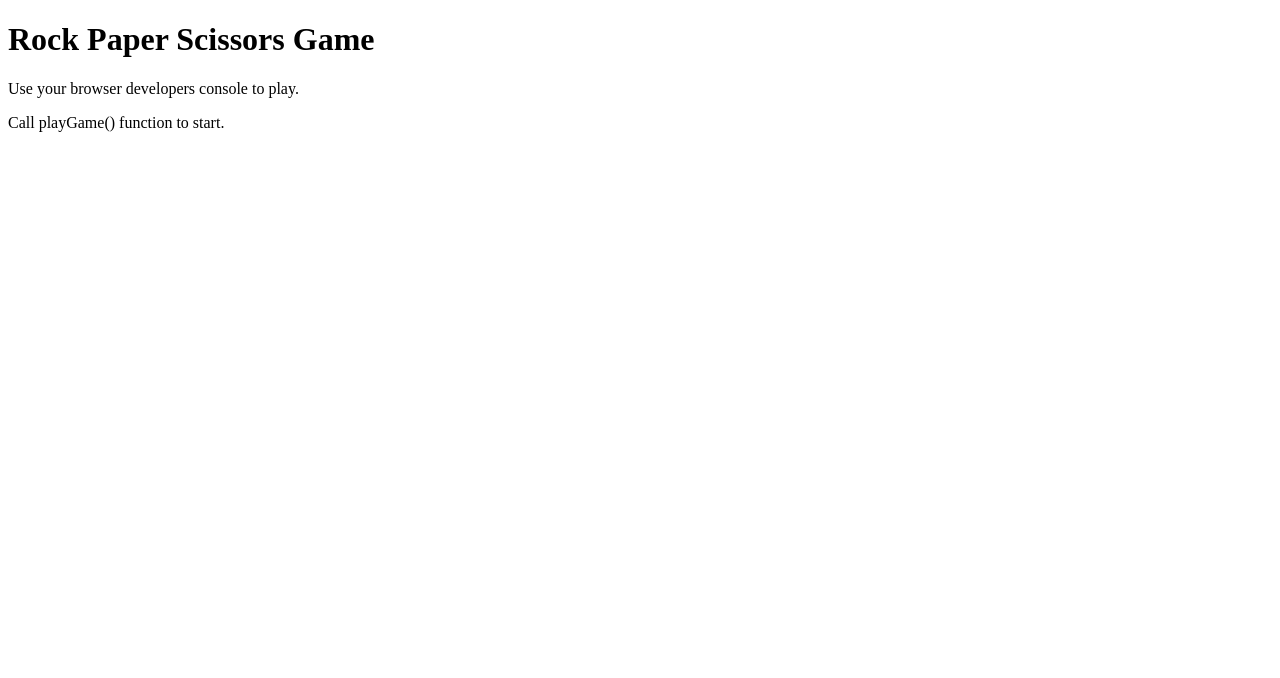
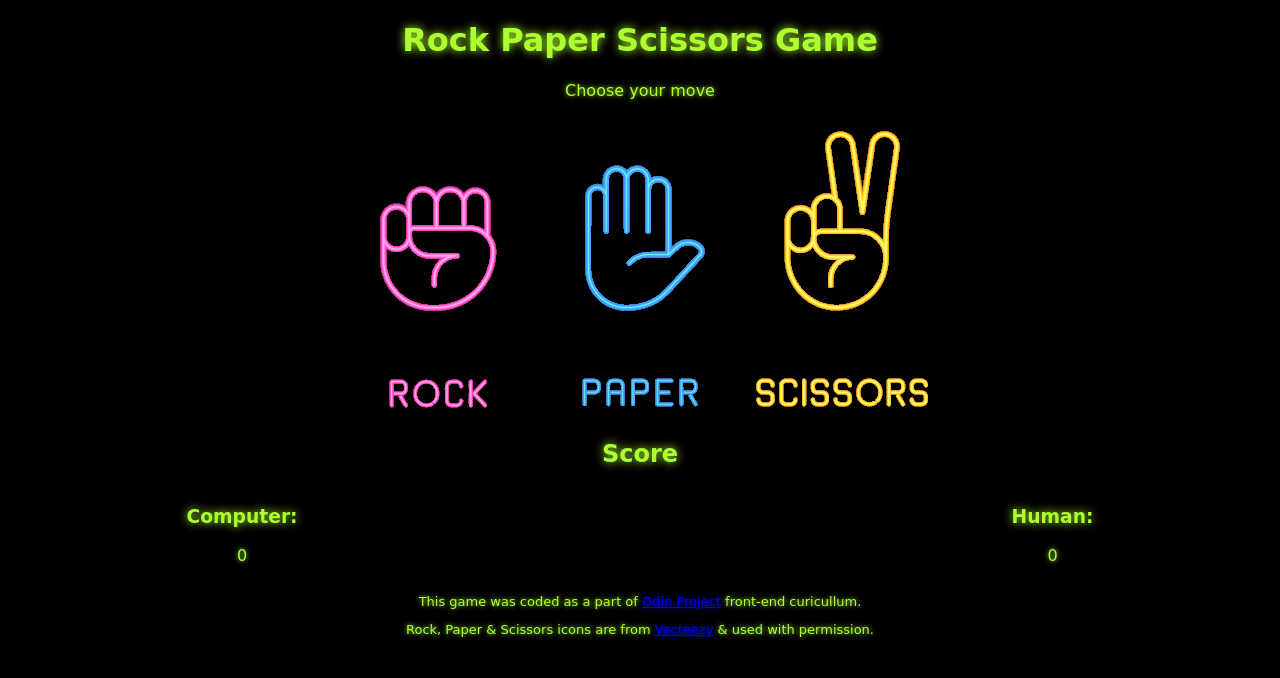
Before and after one commit to Snarls-at-Fleas/rock-paper-scissors, a plain HTML site: page index.html in a window 1280 px wide. Drawn offline with Linux system fonts and the light colour scheme; a web font is replaced by a local one.

Commit message:
Add UI (HTML&CSS, no code for now)

```diff
--- a/index.html
+++ b/index.html
@@ -4,10 +4,46 @@
         <meta charset="utf-8">
         <title>RPS game (basic)</title>
         <script src="script.js" defer></script>
+        <link rel="stylesheet" href="style.css">
+        <link rel="preconnect" href="https://fonts.googleapis.com">
+        <link rel="preconnect" href="https://fonts.gstatic.com" crossorigin>
+        <link href="https://fonts.googleapis.com/css2?family=Tourney:wght@600&display=swap" rel="stylesheet">
     </head>
     <body>
         <h1>Rock Paper Scissors Game</h1>
-        <p>Use your browser developers console to play.</p>
-        <p>Call playGame() function to start.</p>
+        <p>Choose your move</p>
+        <div id = "rpsButtons">
+            <div id = "buttonRock">
+                <img src="/Pics/rps-rock.png">
+            </div>
+            <div id = "buttonPaper">
+                <img src="/Pics/rps-paper.png">
+            </div>
+            <div id = "buttonScissors">
+                <img src="/Pics/rps-scissors.png">
+            </div>
+        </div>
+        <h2>Score</h2>
+        <div id = "scores">
+            <div id = "computerScore">
+                <h3>Computer:</h3>
+                <p>0</p>
+            </div>
+            <div id = "winner">
+                <p></p>
+            </div>
+            <div id = "humanScore">
+                <h3>Human:</h3>
+                <p>0</p>
+            </div>
+        </div>
+        <footer>
+            <p>This game was coded as a part of <a href="https://www.theodinproject.com/">Odin Project</a>
+                front-end curicullum.</p>
+
+            <p>Rock, Paper & Scissors icons are from <a href="https://www.vecteezy.com/free-vector/rock">
+                Vecteezy</a> & used with permission.</p>
+
+            </footer>
     </body>
 </html>
--- a/script.js
+++ b/script.js
@@ -63,3 +63,9 @@ function playGame() {
         return "Computer won this game!"
     } else return "It's a tie!"
 }
+
+const buttons = document.querySelector('#rpsButtons');
+
+function buttonsGlow() {
+    document.addEventListener
+}
--- a/style.css
+++ b/style.css
@@ -0,0 +1,49 @@
+body {
+    background-color: black;
+    font-family: 'Tourney', cursive;
+}
+
+h1 {
+    color: greenyellow;
+    text-align: center;
+    text-shadow: 0px 0px 10px;
+}
+
+p {
+    color: greenyellow;
+    text-align: center;
+    text-shadow: 0px 0px 5px;
+}
+
+#rpsButtons {
+    display: flex;
+    justify-content: center;
+}
+
+h2 {
+    color: greenyellow;
+    text-align: center;
+    text-shadow: 0px 0px 10px;
+}
+
+#scores {
+    display: flex;
+    justify-content: space-around;
+}
+
+h3 {
+    color: greenyellow;
+    text-align: center;
+    text-shadow: 0px 0px 10px;
+}
+
+#winner {
+    font-size: xx-large;
+}
+
+footer {
+    color: greenyellow;
+    text-align: center;
+    text-shadow: 0px 0px 10px;
+    font-size: small;
+}
```
Also changed, not shown: Pics/rps-paper-glow.png (added), Pics/rps-paper.png (added), Pics/rps-rock-glow.png (added), Pics/rps-rock.png (added), Pics/rps-scissors-glow.png (added), Pics/rps-scissors.png (added).
